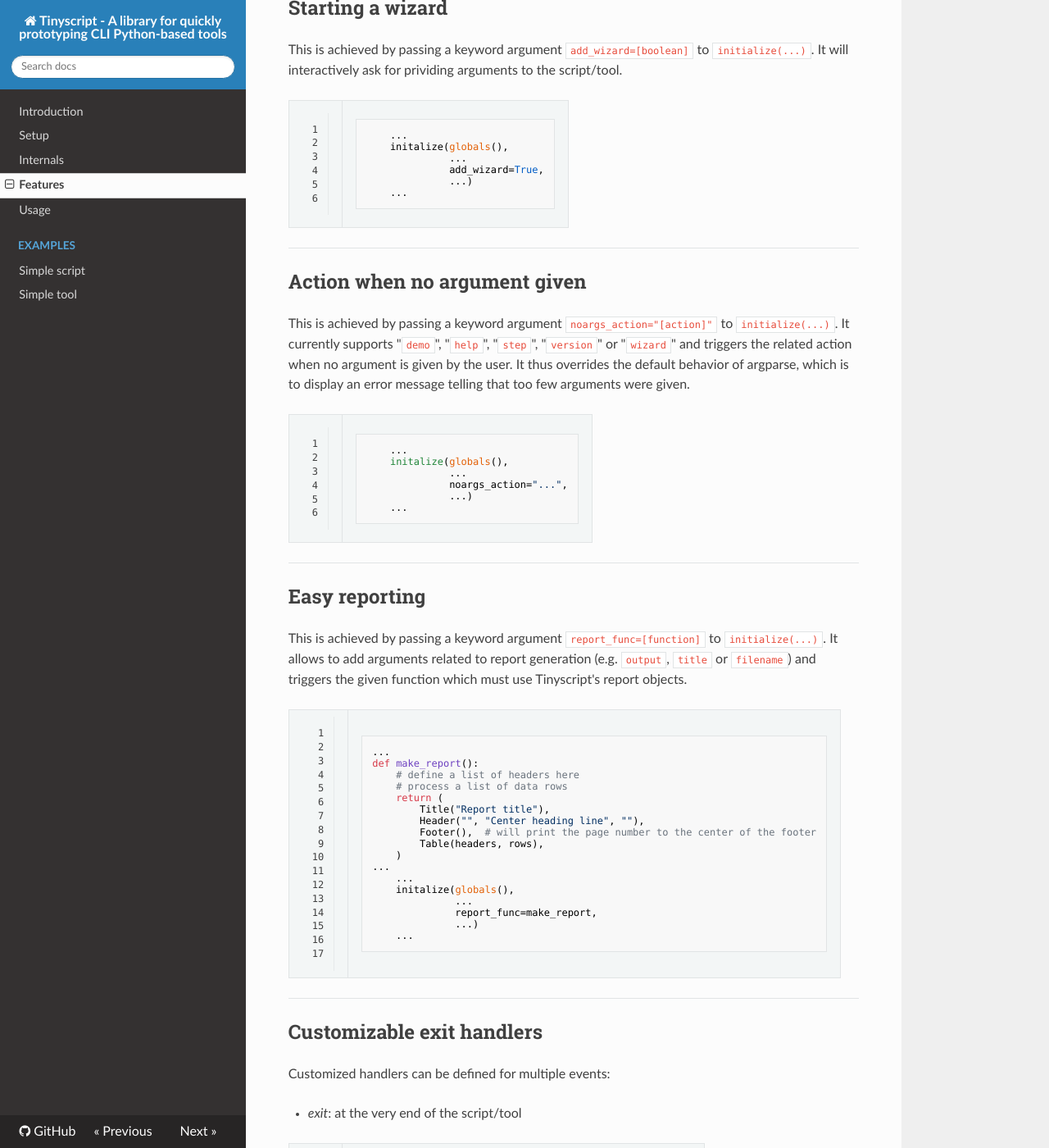
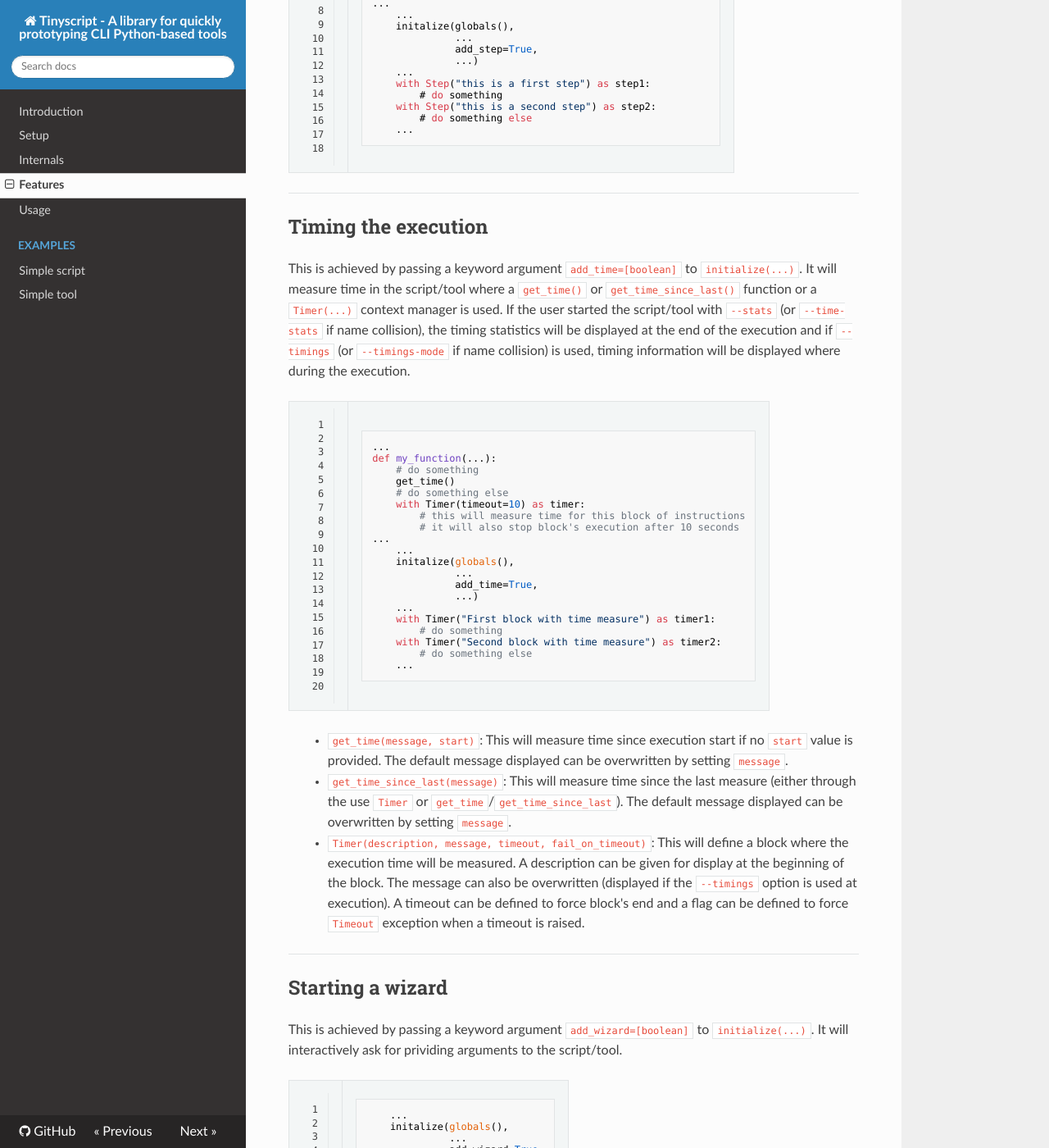
Before and after one commit to dhondta/python-tinyscript, an MkDocs documentation site: the page built from docs/features.md, in a window 1280 px wide and 1400 px high, scrolled down 2990 px. Shown: the whole window at 82% size. Built offline with MkDocs 1.6.1, drawn with Linux system fonts in a browser that asks for light colours; nearby versions of some CDN libraries; old or Windows-style settings are respelled for this version of MkDocs; some of the changed text lies outside the part shown.

Commit message:
Updated the documentation

````diff
--- a/docs/features.md
+++ b/docs/features.md
@@ -77,6 +81,31 @@
 
 -----
 
+## Multi-level help
+
+This is achieved by setting the `__details__` metadata at the beginning of the script.
+
+```python hl_lines="2 3 4 5"
+    ...
+    __details__ = [
+    """Extra documentation, displayed when using -hh. """,
+    """Other extra documentation, displayed when using -hhh. """
+    ]
+    ...
+    initalize(globals(), ...)
+    ...
+```
+
+> This allows to change the behavior of the default argument `-h`/`--help` to:
+>
+>  - `-h`: classical help message
+>  - `-hh`: classical help message + first string in __details__ list
+>  - `-hhh`: classical help message + first and second strings in __details__ list
+>
+> Note: Strings beyond the two first elements of `__details__` are not handled.
+
+-----
+
 ## Playing a demo
 
 This is achieved by passing a keyword argument `add_demo=[boolean]` to `initialize(...)` and requires that `__examples__` is set. Indeed, when using the `--demo` option, it will pick a random example and execute it.
@@ -122,18 +151,36 @@
 
 -----
 
-## Adding the version option
+## Timing the execution
 
-This is achieved by passing a keyword argument `add_version=[boolean]` to `initialize(...)`. It provides an option to the script/tool for displaying the version from the metadata `__version__`.
+This is achieved by passing a keyword argument `add_time=[boolean]` to `initialize(...)`. It will measure time in the script/tool where a `get_time()` or `get_time_since_last()` function or a `Timer(...)` context manager is used. If the user started the script/tool with `--stats` (or `--time-stats` if name collision), the timing statistics will be displayed at the end of the execution and if `--timings` (or `--timings-mode` if name collision) is used, timing information will be displayed where during the execution.
 
-```python hl_lines="4"
+```python hl_lines="4 6 13 16 18"
+...
+def my_function(...):
+    # do something
+    get_time()
+    # do something else
+    with Timer(timeout=10) as timer:
+        # this will measure time for this block of instructions
+        # it will also stop block's execution after 10 seconds
+...
     ...
     initalize(globals(),
               ...
-              add_version=True,
+              add_time=True,
               ...)
     ...
+    with Timer("First block with time measure") as timer1:
+        # do something
+    with Timer("Second block with time measure") as timer2:
+        # do something else
+    ...
 ```
+
+> - `get_time(message, start)`: This will measure time since execution start if no `start` value is provided. The default message displayed can be overwritten by setting `message`.
+> - `get_time_since_last(message)`: This will measure time since the last measure (either through the use `Timer` or `get_time`/`get_time_since_last`). The default message displayed can be overwritten by setting `message`.
+> - `Timer(description, message, timeout, fail_on_timeout)`: This will define a block where the execution time will be measured. A description can be given for display at the beginning of the block. The message can also be overwritten (displayed if the `--timings` option is used at execution). A timeout can be defined to force block's end and a flag can be defined to force `Timeout` exception when a timeout is raised.
 
 -----
 
@@ -152,9 +199,24 @@
 
 -----
 
+## Adding the version option
+
+This is achieved by passing a keyword argument `add_version=[boolean]` to `initialize(...)`. It provides an option to the script/tool for displaying the version from the metadata `__version__`.
+
+```python hl_lines="4"
+    ...
+    initalize(globals(),
+              ...
+              add_version=True,
+              ...)
+    ...
+```
+
+-----
+
 ## Action when no argument given
 
-This is achieved by passing a keyword argument `noargs_action="[action]"` to `initialize(...)`. It currently supports "`demo`", "`help`", "`step`", "`version`" or "`wizard`" and triggers the related action when no argument is given by the user. It thus overrides the default behavior of argparse, which is to display an error message telling that too few arguments were given.
+This is achieved by passing a keyword argument `noargs_action="[action]"` to `initialize(...)`. It triggers the related action when no argument is given by the user. It thus overrides the default behavior of argparse, which is to display an error message telling that too few arguments were given.
 
 ```python hl_lines="4"
     ...
@@ -165,9 +227,19 @@
     ...
 ```
 
+> It currently supports the following actions:
+>
+> - `config`
+> - `demo`
+> - `help`
+> - `step`
+> - `time`
+> - `version`
+> - `wizard`
+
 -----
 
-## Easy reporting
+## Easy reporting (Python 3 only)
 
 This is achieved by passing a keyword argument `report_func=[function]` to `initialize(...)`. It allows to add arguments related to report generation (e.g. `output`, `title` or `filename`) and triggers the given function which must use Tinyscript's report objects.
 
````
Also changed, not shown: other parts of docs/features.md (+4 -0 lines), docs/internals.md (+8 -7 lines).
